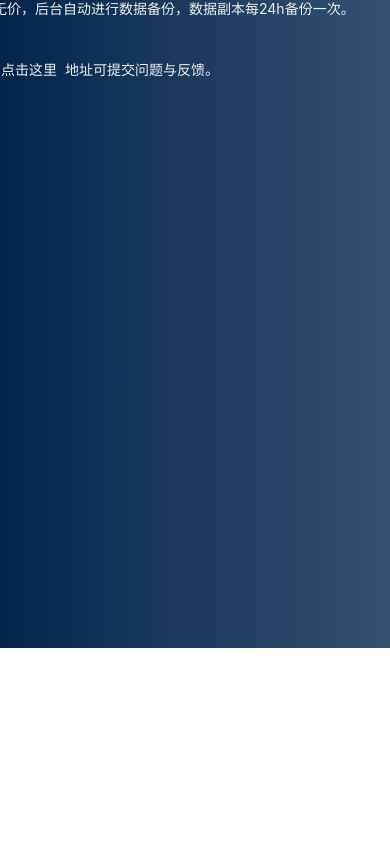
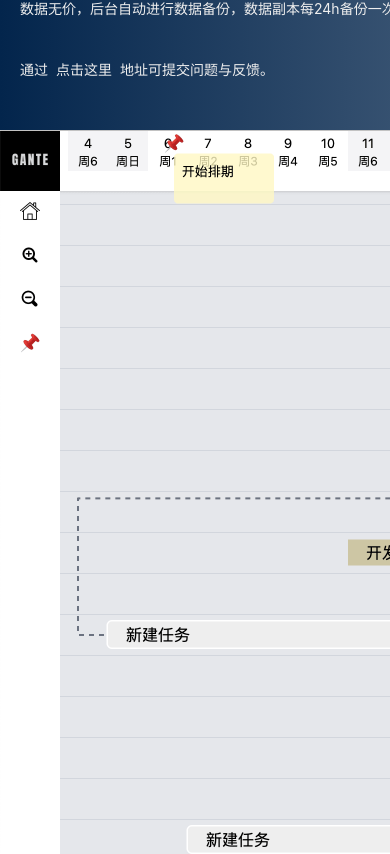
Before and after one commit to Qquanwei/gante, a Next.js app: page / in a window 390 px wide. Shown: the part 1396-2250 px from the top of the page. Before the commit the page ends 2044 px from the top, so only its background shows below. Built offline with nearby package versions, Linux system fonts and the light colour scheme; what @recoiljs/refine, recoil-sharedb would draw is missing.

Commit message:
feat: seo

```diff
--- a/pages/index.js
+++ b/pages/index.js
@@ -13,6 +13,7 @@ export default function Home({ user }) {
         <meta name="description" content="Gante是一款稳定高效的项目管理工具, 可靠，稳定，高效，免费！" />
         <link rel="icon" href="/favicon.ico" />
         <meta name="google-signin-client_id" content="499253238732-j69pk534uht0ce1h8vg1ts8epak5rgm8.apps.googleusercontent.com" />
+        <meta name="keywords" content="甘特图,个人甘特图,甘特图工具,在线甘特图,项目管理工具" />
       </Head>
       <main className="overflow-hidden min-h-[100vh] text-[#eee] bg-gradient-to-r from-[#03254c] to-[#03254c]/80 text-[#f0f0f0]">
         <Header user={user} />
@@ -39,7 +40,7 @@ export default function Home({ user }) {
             <div className="max-w-full w-[900px] h-[450px] bg-[url('/gante-first.png')] bg-cover"></div>
           </div>
 
-          <div className="flex w-full justify-center mt-[100px] border-box">
+          <div className="flex w-full justify-center mt-[100px] border-box flex-col sm:flex-row">
             <div className="text-white w-[500px] text-center shrink-0 items-center">
               <div className="text-left pt-10 text-[14px] text-[#eee] pl-[20px] items-center">
                 优雅地进行个人项目管理, 在线甘特图工具。
@@ -58,7 +59,7 @@ export default function Home({ user }) {
 
               </div>
             </div>
-            <div className="w-[1766px] h-[976px] bg-[url(/gante2.png)] bg-cover bg-no-repeat"></div>
+            <div className="mt-[50px] sm:mt-0 w-[1766px] h-[976px] bg-[url(/gante2.png)] bg-cover bg-no-repeat"></div>
           </div>
         </div>
       </main>
```
